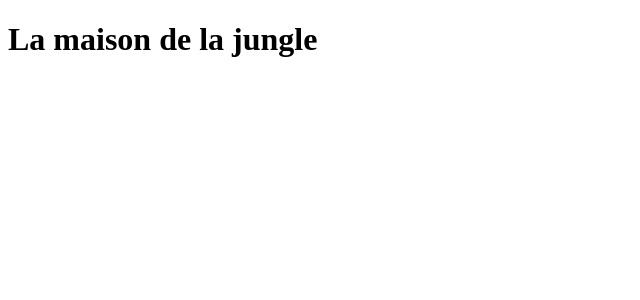
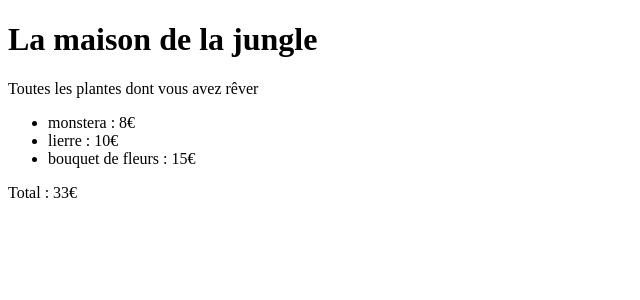
Before and after one commit to Spyros-Zaboukis/Flowershop-React-Js, a React (Create React App) app: page / in a window 1280 px wide. Shown: the top 300 px of the page, without its empty margins (0-640 px from the left). Built offline with nearby package versions, Linux system fonts and the light colour scheme.

Commit message:
send modification folder and pathfiles, create Cart Component

```diff
--- a/src/App.js
+++ /dev/null
@@ -1,10 +0,0 @@
-import Header from './Header'
-function App() {
-  return (
-    <div className="App">
-      <Header/>
-    </div>
-  );
-}
-
-export default App;
--- /dev/null
+++ b/src/Components/App.js
@@ -0,0 +1,14 @@
+import Banner from './Banner'
+import Cart from './Cart';
+import React from 'react';
+function App() {
+
+  return (
+    <div className="App">
+        <Banner/>
+        <Cart/>
+    </div>
+  );
+}
+
+export default App;
--- /dev/null
+++ b/src/Components/Banner.js
@@ -0,0 +1,13 @@
+import Header from './Header'
+import Description from './Description'
+
+function Banner(){
+    return(
+        <div className='banner'>
+            <Header/>
+            <Description/>
+        </div>
+    )
+}
+
+export default Banner
--- /dev/null
+++ b/src/Components/Cart.js
@@ -0,0 +1,21 @@
+function Cart(){
+
+    let monsteraPrice = 8 ;
+    let lierrePrice = 10 ;
+    let bouquetDeFleurPrice = 15 ;
+
+    return(
+        <div>
+            <ul>
+                <li>monstera : {monsteraPrice}€ </li>
+                <li>lierre : {lierrePrice}€ </li>
+                <li>bouquet de fleurs : {bouquetDeFleurPrice}€</li>
+            </ul>
+
+            <p>Total : { monsteraPrice + lierrePrice + bouquetDeFleurPrice }€</p>
+
+        </div>
+    )
+}
+
+export default Cart
--- /dev/null
+++ b/src/Components/Description.js
@@ -0,0 +1,10 @@
+function Description(){
+
+    let descriptionText = "Toutes les plantes dont vous avez rêver";
+
+    return(
+        <p> {descriptionText} </p>
+    )
+}
+
+export default Description
--- a/src/index.js
+++ b/src/index.js
@@ -1,6 +1,6 @@
 import React from 'react';
 import ReactDOM from 'react-dom/client';
-import App from './App';
+import App from './Components/App';
 
 
 const root = ReactDOM.createRoot(document.getElementById('root'));
```
Also changed, not shown: src/setupTests.js (deleted, +0 -5 lines), src/Components/Header.js (renamed from src/Header.js), 1 other file (tests, documents, lock files or other folders).
